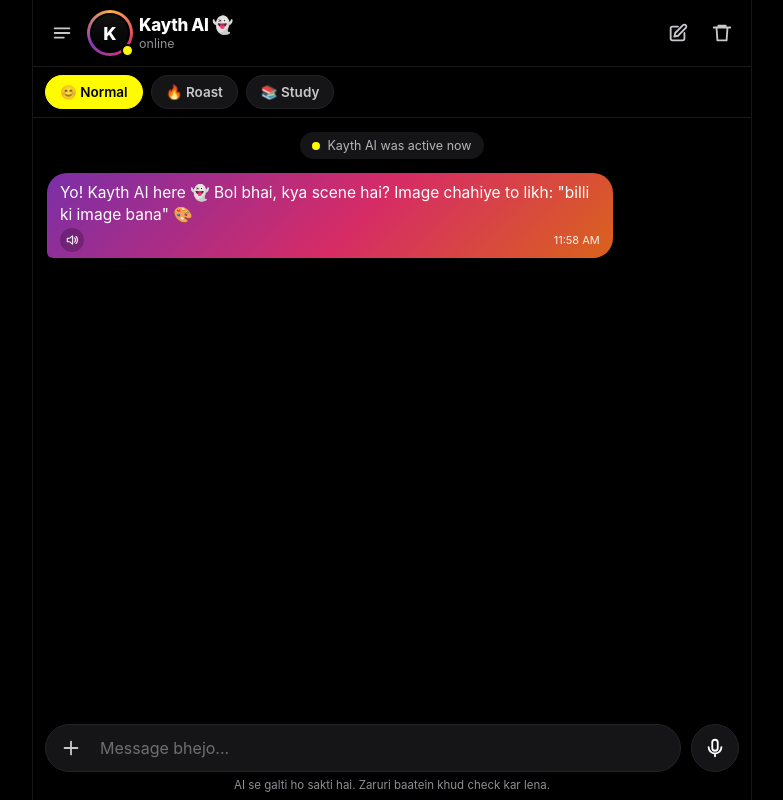
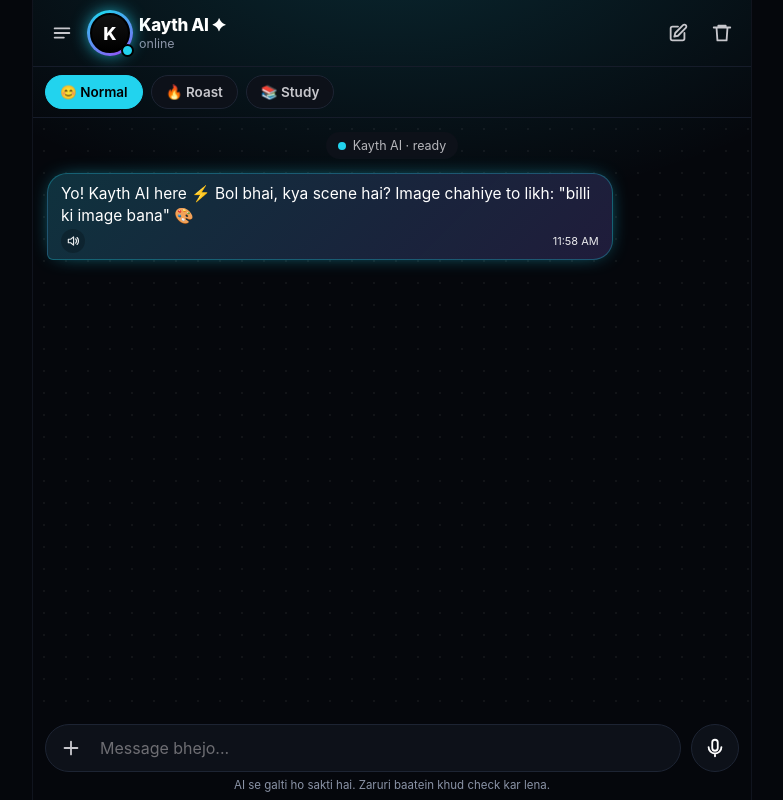
Before and after one commit to dipanshukayth/kayth-ai, a Flask app: page / in a window 1280 px wide. Shown: the whole page, without its empty margins (248-1031 px from the left). Run offline with Flask 3, Linux system fonts and the light colour scheme.

Commit message:
Update index.html

```diff
--- a/templates/index.html
+++ b/templates/index.html
@@ -3,30 +3,31 @@
 <head>
 <meta charset="utf-8">
 <meta name="viewport" content="width=device-width, initial-scale=1, viewport-fit=cover">
-<meta name="theme-color" content="#000000">
+<meta name="theme-color" content="#05070c">
 <meta name="color-scheme" content="dark">
-<title>Kayth AI 👻</title>
+<title>Kayth AI ✦</title>
 <link rel="icon" href="data:,">
 <style>
-:root{--y:#FFFC00;--card:#151518;--mut:#8e8e93;--ig:linear-gradient(135deg,#7a2fa8 0%,#d62b66 55%,#d9631c 100%);--rg:conic-gradient(#fcaf45,#e1306c,#8a3ab9,#fcaf45)}
-/* mode themes: har mode ka apna rang (--y accent, --ig AI bubble, --rg header ring) */
-body[data-mode="normal"]{--y:#FFFC00;--ig:linear-gradient(135deg,#7a2fa8 0%,#d62b66 55%,#d9631c 100%);--rg:conic-gradient(#fcaf45,#e1306c,#8a3ab9,#fcaf45)}
-body[data-mode="roast"]{--y:#ff5a36;--ig:linear-gradient(135deg,#a31128 0%,#d92d20 55%,#d9631c 100%);--rg:conic-gradient(#ffb199,#ff5a36,#a31128,#ffb199)}
-body[data-mode="study"]{--y:#3ddc97;--ig:linear-gradient(135deg,#1d3a9e 0%,#1768b8 55%,#12806f 100%);--rg:conic-gradient(#7de3c0,#3ddc97,#1768b8,#7de3c0)}
+:root{--y:#22d3ee;--card:#0d1119;--mut:#8a93a6;--ig:linear-gradient(135deg,rgba(34,211,238,.18),rgba(139,92,246,.16));--rg:conic-gradient(#22d3ee,#8b5cf6,#22d3ee)}
+/* mode themes: --y accent, --ig AI bubble tint, --rg header orb */
+body[data-mode="normal"]{--y:#22d3ee;--ig:linear-gradient(135deg,rgba(34,211,238,.18),rgba(139,92,246,.16));--rg:conic-gradient(#22d3ee,#8b5cf6,#22d3ee)}
+body[data-mode="roast"]{--y:#ff6a3d;--ig:linear-gradient(135deg,rgba(255,106,61,.20),rgba(220,38,38,.14));--rg:conic-gradient(#ffb199,#ff6a3d,#b91c1c,#ffb199)}
+body[data-mode="study"]{--y:#34d399;--ig:linear-gradient(135deg,rgba(52,211,153,.18),rgba(59,130,246,.15));--rg:conic-gradient(#6ee7b7,#34d399,#3b82f6,#6ee7b7)}
 
 *{box-sizing:border-box;margin:0;padding:0;-webkit-tap-highlight-color:transparent}
-html,body{height:100%;background:#000;color:#fff;font-family:-apple-system,BlinkMacSystemFont,"SF Pro Text","Segoe UI",Roboto,Helvetica,Arial,sans-serif;-webkit-font-smoothing:antialiased}
+html,body{height:100%;background:#05070c;color:#fff;font-family:-apple-system,BlinkMacSystemFont,"SF Pro Text","Segoe UI",Roboto,Helvetica,Arial,sans-serif;-webkit-font-smoothing:antialiased}
 body{display:flex;justify-content:center}
 button{font:inherit;color:inherit;background:none;border:0;cursor:pointer}
 button:focus-visible,input:focus-visible{outline:2px solid var(--y);outline-offset:2px}
 .i{width:22px;height:22px;fill:none;stroke:currentColor;stroke-width:2;stroke-linecap:round;stroke-linejoin:round;flex:none}
-.app{width:100%;max-width:720px;height:100%;height:100dvh;display:flex;flex-direction:column;border-inline:1px solid #151515}
+.app{width:100%;max-width:720px;height:100%;height:100dvh;display:flex;flex-direction:column;border-inline:1px solid #10141e;background:radial-gradient(120% 55% at 50% -8%,color-mix(in srgb,var(--y) 16%,transparent),transparent 62%),#05070c}
 
 /* header */
-header{display:flex;align-items:center;gap:6px;padding:calc(10px + env(safe-area-inset-top)) 10px 10px;border-bottom:1px solid #1a1a1a}
+header{display:flex;align-items:center;gap:6px;padding:calc(10px + env(safe-area-inset-top)) 10px 10px;border-bottom:1px solid #161c2a}
 .story{position:relative;width:46px;height:46px;flex:none}
 .ring{position:absolute;inset:0;border-radius:50%;overflow:hidden}
-.ring::before{content:"";position:absolute;inset:-50%;background:var(--rg)}
+.ring::before{content:"";position:absolute;inset:-50%;background:var(--rg);animation:spin 7s linear infinite}
+.ring{box-shadow:0 0 18px -3px var(--y)}
 .av{position:absolute;inset:3px;border-radius:50%;background:#000;border:2px solid #000;display:grid;place-items:center;font-weight:800;font-size:18px;background:linear-gradient(#111,#000);z-index:1}
 .dot{position:absolute;right:-1px;bottom:-1px;width:13px;height:13px;border-radius:50%;background:var(--y);border:2.5px solid #000;z-index:2}
 .who{flex:1;min-width:0}
@@ -38,37 +39,37 @@ header{display:flex;align-items:center;gap:6px;padding:calc(10px + env(safe-area
 body.busy .ring::before{animation:spin 1.1s linear infinite}
 
 /* mode bar */
-.modes{display:flex;gap:8px;padding:8px 12px;overflow-x:auto;scrollbar-width:none;border-bottom:1px solid #1a1a1a}
+.modes{display:flex;gap:8px;padding:8px 12px;overflow-x:auto;scrollbar-width:none;border-bottom:1px solid #161c2a}
 .modes::-webkit-scrollbar{display:none}
-.mode{flex:none;display:flex;align-items:center;gap:6px;height:34px;padding:0 14px;border-radius:99px;background:var(--card);border:1px solid #232327;color:#c7c7cc;font-size:13.5px;font-weight:600;white-space:nowrap}
+.mode{flex:none;display:flex;align-items:center;gap:6px;height:34px;padding:0 14px;border-radius:99px;background:var(--card);border:1px solid #1d2433;color:#c7c7cc;font-size:13.5px;font-weight:600;white-space:nowrap}
 .mode:active{background:#1f1f24}
 .mode.on{background:var(--y);color:#000;border-color:var(--y)}
 
 /* roast sub-options (2 columns: Hinglish | Haryanvi) */
-.subs{display:flex;gap:8px;padding:8px 12px;border-bottom:1px solid #1a1a1a}
+.subs{display:flex;gap:8px;padding:8px 12px;border-bottom:1px solid #161c2a}
 .subs[hidden]{display:none}
-.sub{flex:1;height:34px;border-radius:12px;background:var(--card);border:1px solid #232327;color:#c7c7cc;font-size:13.5px;font-weight:600;text-align:center}
+.sub{flex:1;height:34px;border-radius:12px;background:var(--card);border:1px solid #1d2433;color:#c7c7cc;font-size:13.5px;font-weight:600;text-align:center}
 .sub:active{background:#1f1f24}
 .sub.on{border-color:var(--y);color:var(--y);background:#1b1b1f}
 
 /* chat */
-#chat{flex:1;overflow-y:auto;padding:12px 14px 6px;scrollbar-width:thin;scrollbar-color:#222 transparent;overscroll-behavior:contain}
+#chat{flex:1;overflow-y:auto;padding:12px 14px 6px;scrollbar-width:thin;scrollbar-color:#222 transparent;overscroll-behavior:contain;background-image:radial-gradient(rgba(255,255,255,.05) 1px,transparent 1px);background-size:22px 22px}
 .chip{width:max-content;margin:2px auto 14px;display:flex;align-items:center;gap:7px;font-size:12.5px;color:#b5b5ba;padding:6px 12px;border-radius:99px;background:var(--card)}
 .chip i{width:8px;height:8px;border-radius:50%;background:var(--y)}
 .row{display:flex;margin:5px 0}
 .row.user{justify-content:flex-end}
 .b{max-width:82%;padding:9px 13px 6px;border-radius:20px;font-size:15.5px;line-height:1.4;word-break:break-word}
-.row.ai .b{background:var(--ig);border-bottom-left-radius:6px}
+.row.ai .b{background:var(--ig),#0b0f17;border:1px solid color-mix(in srgb,var(--y) 30%,transparent);box-shadow:0 0 22px -10px var(--y);border-bottom-left-radius:6px}
 .row.user .b{background:var(--y);color:#000;border-bottom-right-radius:6px}
 .t{white-space:pre-wrap}
 .meta{display:flex;align-items:center;justify-content:flex-end;gap:6px;margin-top:3px;font-size:11px;opacity:.8;min-height:18px}
 .row.ai .meta{opacity:.9}
 .spk{width:24px;height:24px;border-radius:50%;display:grid;place-items:center;margin-right:auto;background:rgba(0,0,0,.25)}
 .spk .i{width:14px;height:14px}
-.spk.on{background:#fff;color:#c13584;animation:pulse 1s infinite}
+.spk.on{background:#fff;color:#0b0f17;animation:pulse 1s infinite}
 .tk .i{width:16px;height:16px;stroke-width:2.4}
 .tk{display:inline-flex;color:rgba(0,0,0,.5)}
-.tk.seen{color:#0a66ff}
+.tk.seen{color:#000}
 .typing .b{background:var(--card);display:flex;align-items:center;gap:10px;padding:11px 14px;color:#b5b5ba;font-size:13.5px}
 .dots{display:flex;gap:4px}
 .dots i{width:7px;height:7px;border-radius:50%;background:#b5b5ba;animation:bounce 1.2s infinite}
@@ -76,14 +77,14 @@ body.busy .ring::before{animation:spin 1.1s linear infinite}
 
 /* input */
 footer{display:flex;align-items:center;gap:10px;padding:8px 12px 6px;position:relative}
-.pill{flex:1;position:relative;display:flex;align-items:center;gap:4px;height:48px;padding:0 6px;border-radius:99px;background:var(--card);border:1px solid #232327}
+.pill{flex:1;position:relative;display:flex;align-items:center;gap:4px;height:48px;padding:0 6px;border-radius:99px;background:var(--card);border:1px solid #1d2433}
 .pill:focus-within{border-color:#3a3a3f}
 .pill .ic{width:38px;height:38px;border-radius:50%;display:grid;place-items:center;color:#c7c7cc}
 .pill .ic:active{background:#222}
 #msg{flex:1;min-width:0;height:100%;background:none;border:0;outline:0;color:#fff;font:inherit;font-size:16px;padding:0 6px}
 #msg::placeholder{color:#6e6e73}
 #msg:focus-visible{outline:0}
-#act{width:48px;height:48px;border-radius:50%;display:grid;place-items:center;background:var(--card);border:1px solid #232327;touch-action:none;user-select:none;-webkit-user-select:none;-webkit-touch-callout:none;position:relative;transition:background .15s,color .15s}
+#act{width:48px;height:48px;border-radius:50%;display:grid;place-items:center;background:var(--card);border:1px solid #1d2433;touch-action:none;user-select:none;-webkit-user-select:none;-webkit-touch-callout:none;position:relative;transition:background .15s,color .15s}
 #act .snd{display:none}
 footer.has #act{background:var(--y);color:#000;border-color:var(--y)}
 footer.has #act .mic{display:none}
@@ -98,7 +99,7 @@ footer.has #act .snd{display:block}
 #toast{position:fixed;left:50%;bottom:calc(104px + env(safe-area-inset-bottom));transform:translate(-50%,10px);background:#2a2a2e;color:#fff;font-size:13.5px;padding:9px 16px;border-radius:99px;opacity:0;pointer-events:none;transition:.2s;max-width:90vw;text-align:center;z-index:40}
 #toast.show{opacity:1;transform:translate(-50%,0)}
 
-.prev{position:absolute;left:12px;bottom:100%;display:none;align-items:center;gap:8px;padding:6px;border-radius:16px;background:var(--card);border:1px solid #232327}
+.prev{position:absolute;left:12px;bottom:100%;display:none;align-items:center;gap:8px;padding:6px;border-radius:16px;background:var(--card);border:1px solid #1d2433}
 .prev.show{display:flex}
 .prev img{width:56px;height:56px;object-fit:cover;border-radius:10px}
 .prev button{width:26px;height:26px;border-radius:50%;background:#2a2a2e;display:grid;place-items:center}
@@ -111,7 +112,7 @@ aside.open{transform:none}
 .sh{display:flex;align-items:center;justify-content:space-between;margin-bottom:8px}
 .sh b{font-size:20px;font-weight:800;letter-spacing:-.3px;padding-left:4px}
 .newbtn{display:flex;align-items:center;justify-content:center;gap:8px;height:46px;border-radius:99px;background:var(--y);color:#000;font-weight:700;font-size:15.5px}
-.sq{width:100%;height:40px;border-radius:99px;background:var(--card);border:1px solid #232327;color:#fff;font:inherit;font-size:15px;padding:0 14px;margin:10px 0 8px}
+.sq{width:100%;height:40px;border-radius:99px;background:var(--card);border:1px solid #1d2433;color:#fff;font:inherit;font-size:15px;padding:0 14px;margin:10px 0 8px}
 .sq::placeholder{color:#6e6e73}
 #chats{flex:1;overflow-y:auto;scrollbar-width:thin;scrollbar-color:#222 transparent}
 .ci{display:flex;align-items:center;border-radius:14px;margin-bottom:2px}
@@ -153,7 +154,7 @@ aside.open{transform:none}
   <header>
     <button class="hbtn" id="menu" aria-label="Chats kholo"><svg class="i" viewBox="0 0 24 24"><path d="M4 7h16M4 12h16M4 17h10"/></svg></button>
     <div class="story"><div class="ring"></div><div class="av">K</div><i class="dot" title="Online"></i></div>
-    <div class="who"><b>Kayth AI 👻</b><small id="sub">online</small></div>
+    <div class="who"><b>Kayth AI ✦</b><small id="sub">online</small></div>
     <button class="hbtn" id="newh" aria-label="Nayi chat"><svg class="i" viewBox="0 0 24 24"><path d="M12 5H6a2 2 0 00-2 2v11a2 2 0 002 2h11a2 2 0 002-2v-6M17.5 3.5a2.1 2.1 0 013 3L12 15l-4 1 1-4z"/></svg></button>
     <button class="hbtn" id="clear" aria-label="Clear chat"><svg class="i" viewBox="0 0 24 24"><path d="M3 6h18M8 6V4h8v2M6 6l1 14h10l1-14"/></svg></button>
   </header>
@@ -169,7 +170,7 @@ aside.open{transform:none}
   </div>
 
   <main id="chat">
-    <div class="chip"><i></i>Kayth AI was active now</div>
+    <div class="chip"><i></i>Kayth AI · ready</div>
     <div id="list"></div>
   </main>
 
@@ -215,7 +216,7 @@ const OFFLINE = [
   'Arre yaar, beech raste mein message kho gaya 💀 dobara bhej na!'
 ];
 const MODE_TEXT = {
-  normal: { ph: 'Message bhejo...', hi: 'Yo! Kayth AI here 👻 Bol bhai, kya scene hai? Image chahiye to likh: "billi ki image bana" 🎨' },
+  normal: { ph: 'Message bhejo...', hi: 'Yo! Kayth AI here ⚡ Bol bhai, kya scene hai? Image chahiye to likh: "billi ki image bana" 🎨' },
   study:  { ph: 'Kya padhna hai aaj? 📚', hi: 'Namaste student! 📚 Study mode on hai. Bol, kaunsa topic ya sawaal samjhana hai?' }
 };
 const ROAST_TEXT = {
```
